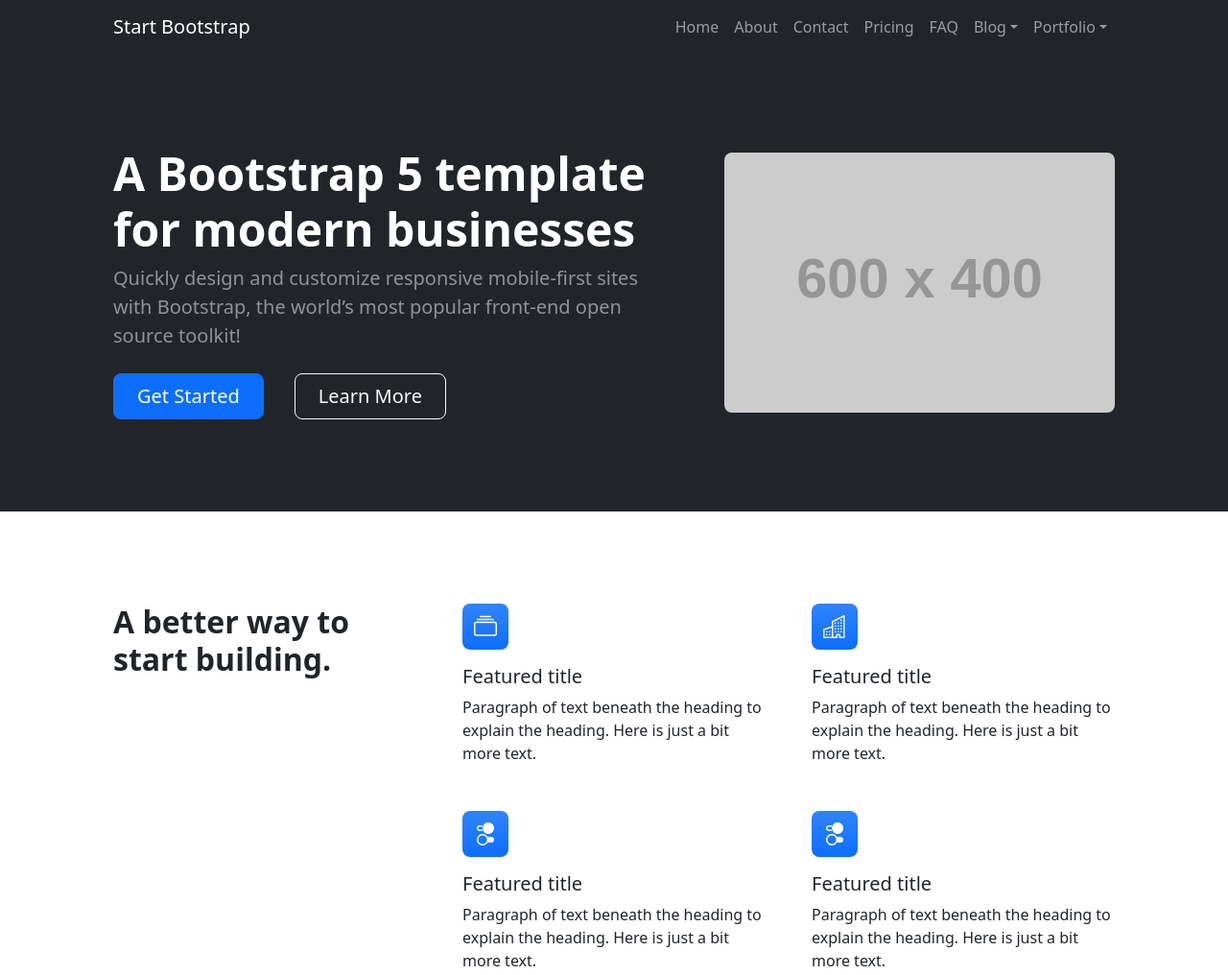
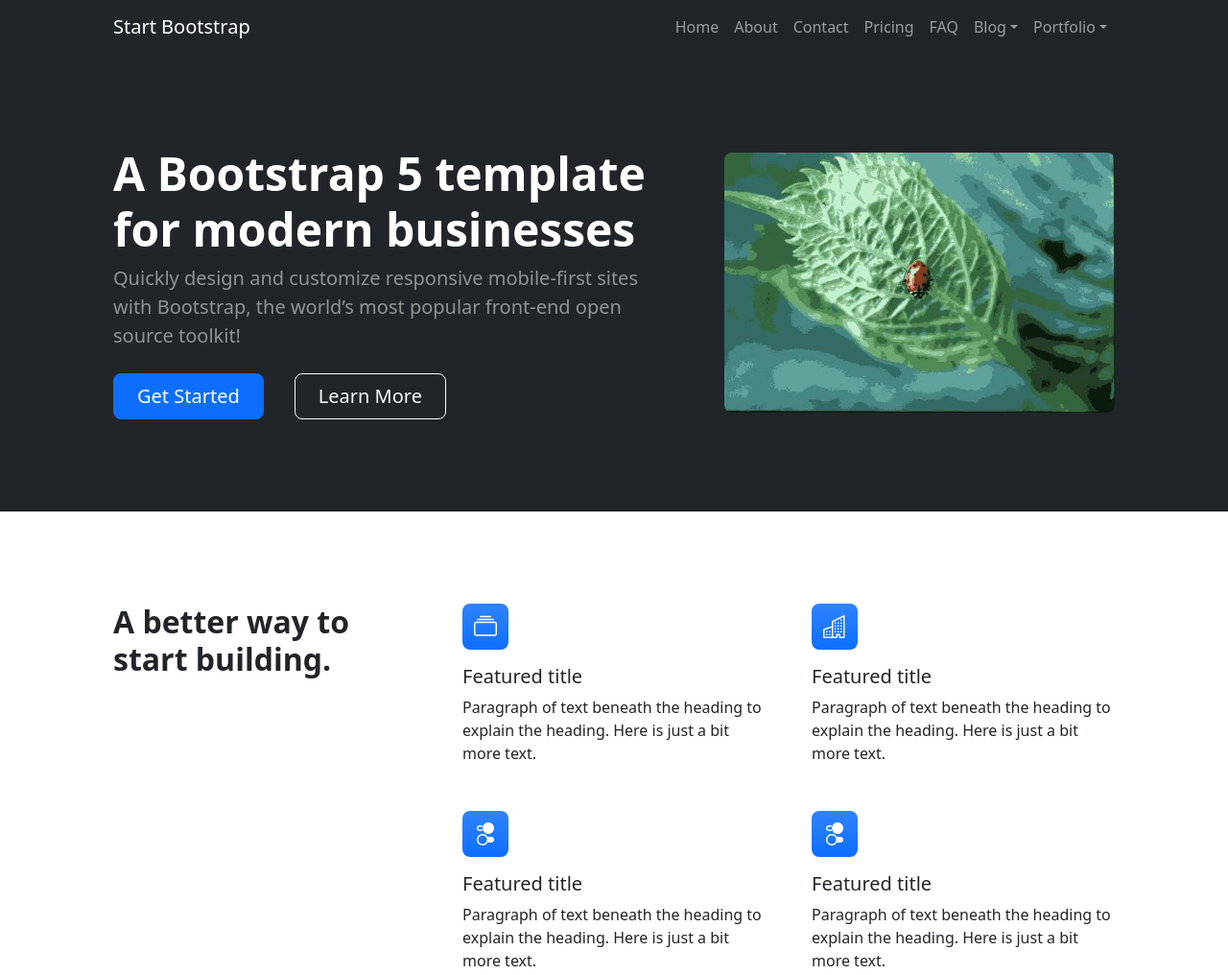
Before and after one commit to Gaurab-Tandukar/startbootstrap-modern-business-gh-pages, a plain HTML site: page startbootstrap-modern-business-gh-pages/index.html in a window 1280 px wide. Shown: the top 1016 px of the page at 96% size. Drawn offline with nearby package versions, Linux system fonts and the light colour scheme; placeholder pictures from the web are drawn by us.

Commit message:
adding photos

```diff
--- a/startbootstrap-modern-business-gh-pages/index.html
+++ b/startbootstrap-modern-business-gh-pages/index.html
@@ -59,7 +59,7 @@
                                 </div>
                             </div>
                         </div>
-                        <div class="col-xl-5 col-xxl-6 d-none d-xl-block text-center"><img class="img-fluid rounded-3 my-5" src="https://dummyimage.com/600x400/343a40/6c757d" alt="..." /></div>
+                        <div class="col-xl-5 col-xxl-6 d-none d-xl-block text-center"><img class="img-fluid rounded-3 my-5" src="./assets/image1.png" alt="..." /></div>
                     </div>
                 </div>
             </header>
```
Also changed, not shown: startbootstrap-modern-business-gh-pages/assets/image1.png (added).
